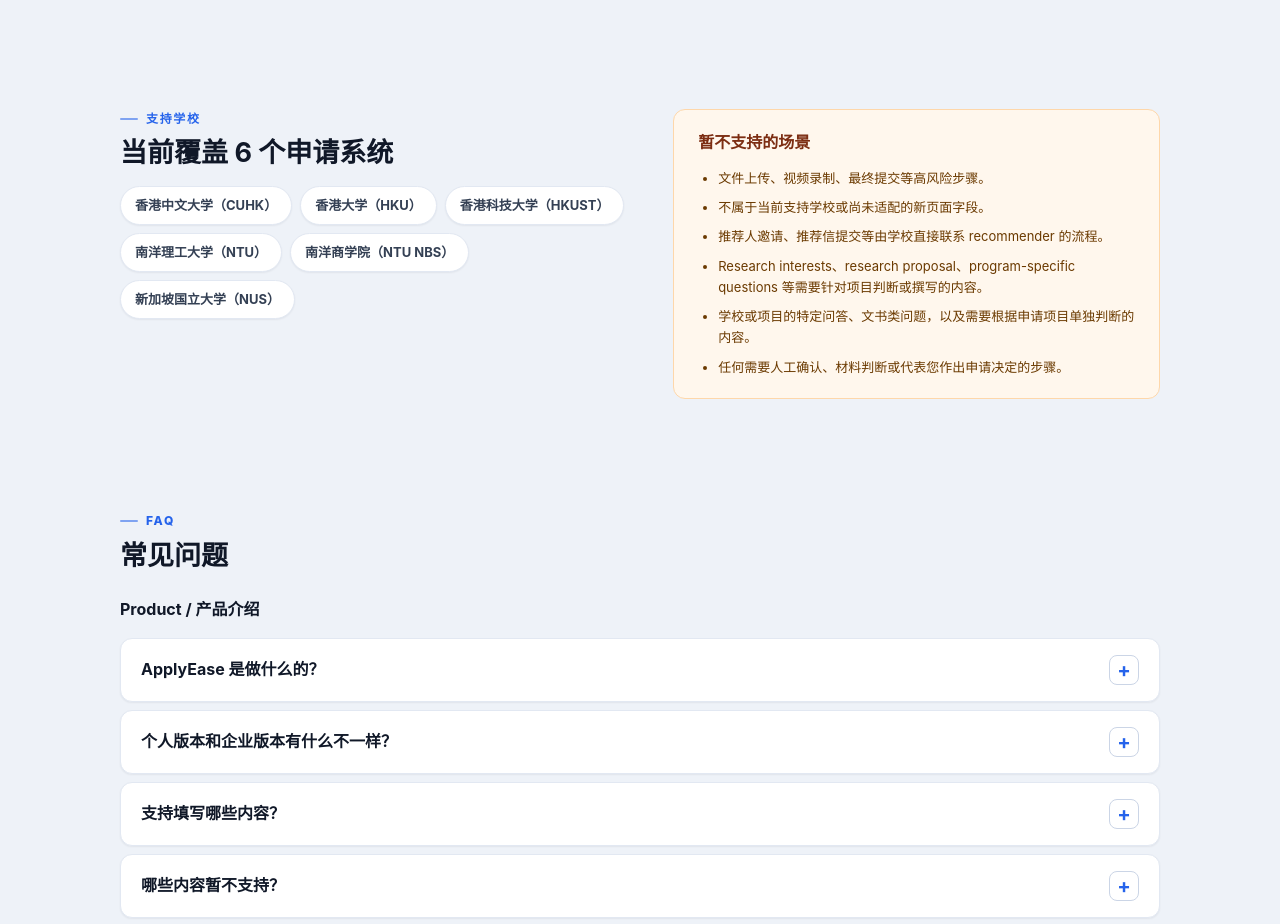
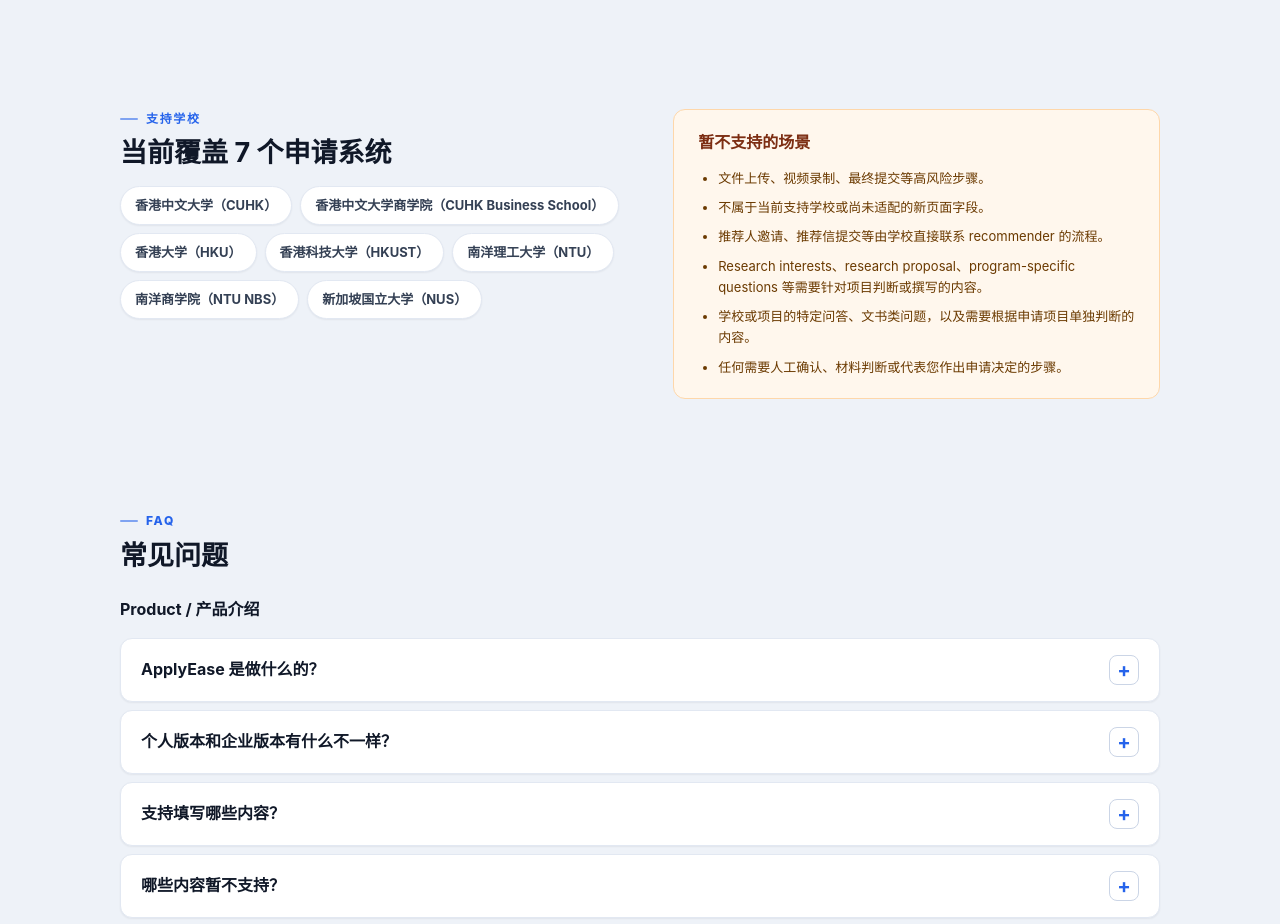
Before and after one commit to RoseZhang123/applyease, a plain HTML site: page index.html in a window 1280 px wide. Shown: the part 942-1866 px from the top of the page. Drawn offline with Linux system fonts and the light colour scheme.

Commit message:
chore: add CUHK Business School to supported schools (7 systems)
Co-Authored-By: Claude Opus 5.5 <noreply@anthropic.com>

```diff
--- a/index.html
+++ b/index.html
@@ -83,10 +83,11 @@
         <div>
           <div id="schools" class="section-heading">
             <p class="eyebrow">支持学校</p>
-            <h2>当前覆盖 6 个申请系统</h2>
+            <h2>当前覆盖 7 个申请系统</h2>
           </div>
           <div class="school-grid" aria-label="Supported schools">
             <span>香港中文大学（CUHK）</span>
+            <span>香港中文大学商学院（CUHK Business School）</span>
             <span>香港大学（HKU）</span>
             <span>香港科技大学（HKUST）</span>
             <span>南洋理工大学（NTU）</span>
```
